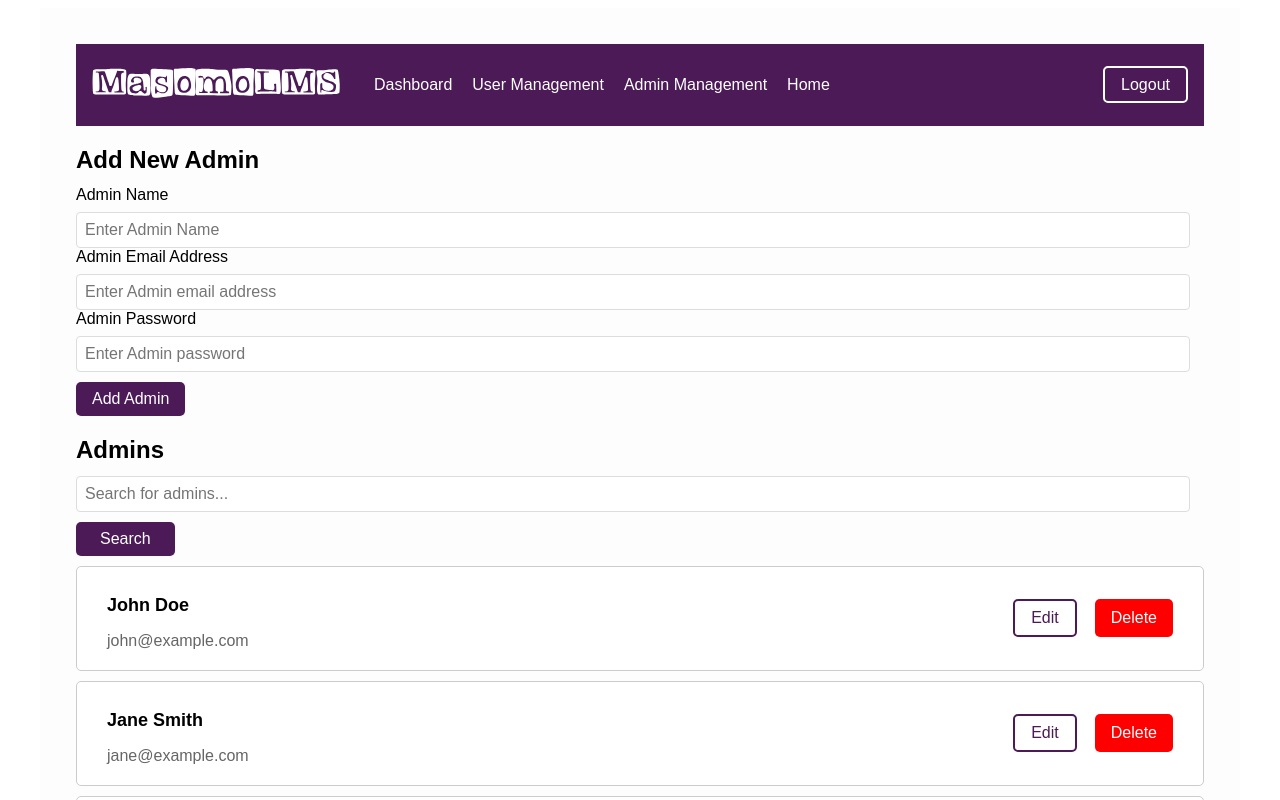
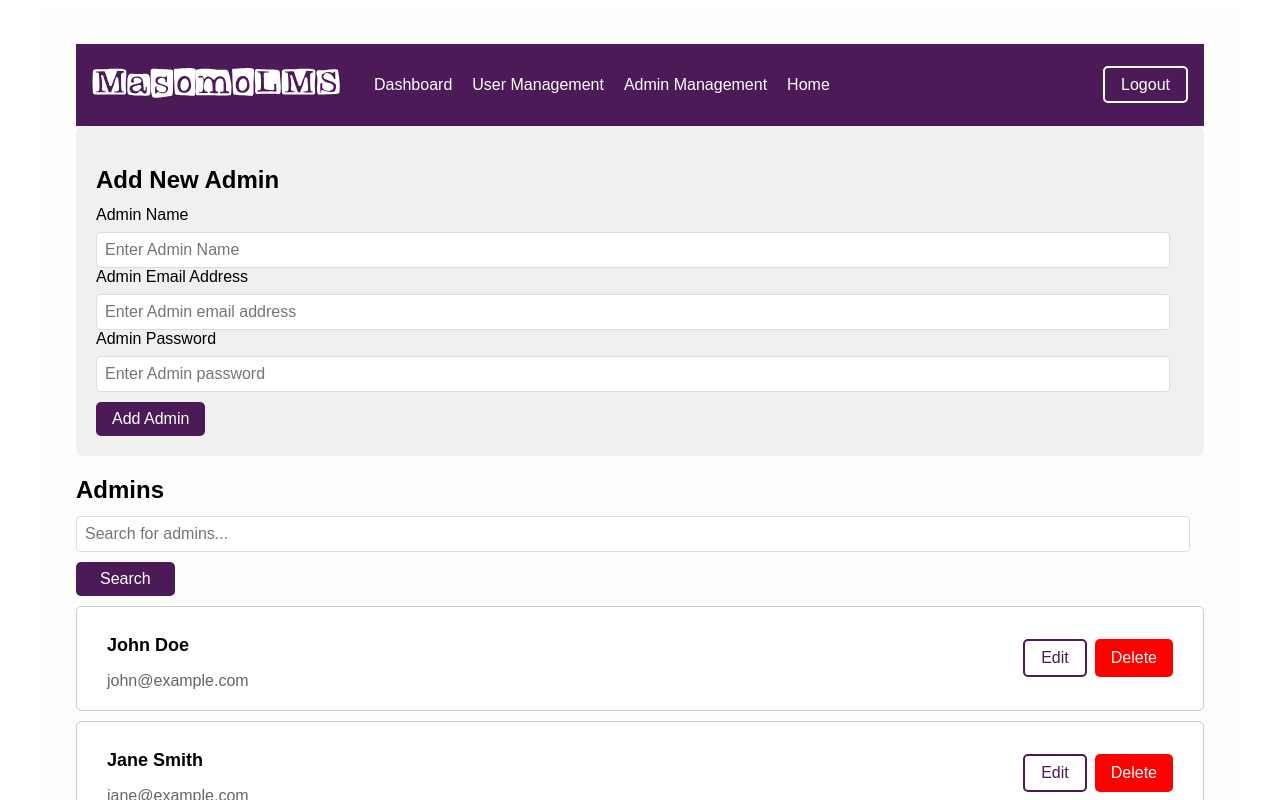
Before and after one commit to mmwandera/masomo-lms-frontend, a React (Vite) app: page /dashboard/admin-management in a window 1280 px wide. Shown: the top 800 px of the page. Built offline with nearby package versions, Linux system fonts and the light colour scheme; a web font is replaced by a local one.

Commit message:
added background on admin management form

```diff
--- a/src/admin-components/adminManagement.css
+++ b/src/admin-components/adminManagement.css
@@ -3,8 +3,12 @@
 }
 
 .admin-form-container {
-  margin-bottom: 20px;
+  background-color: #f0f0f0; /* Gray background color */
+  padding: 20px;
+  border-radius: 8px;
+  margin-bottom: 20px; /* Add some spacing between the form and the card section */
 }
+
 
 .admin-card-container {
   margin-top: 20px;
--- a/src/admin-components/reusable-components/AdminCard.jsx
+++ b/src/admin-components/reusable-components/AdminCard.jsx
@@ -8,8 +8,8 @@ export default function AdminCard({ name, email }) {
         <p className="admin-email">{email}</p>
       </div>
       <div className="admin-buttons-container">
-        <button className="edit-button">Edit</button>
-        <button className="delete-button">Delete</button>
+        <button className="admin-edit-button">Edit</button>
+        <button className="admin-delete-button">Delete</button>
       </div>
     </div>
   );
--- a/src/admin-components/reusable-components/adminCard.css
+++ b/src/admin-components/reusable-components/adminCard.css
@@ -16,7 +16,7 @@
   display: flex;
 }
 
-.edit-button {
+.admin-edit-button {
   padding: 8px 16px;
   margin-right: 8px;
   color: #4C1A57; /* Primary color */
@@ -27,13 +27,13 @@
   background-color: transparent;
 }
 
-.edit-button:hover {
+.admin-edit-button:hover {
   background-color: #4C1A57; /* Primary color */
   color: #fff;
 }
 
 
-.delete-button {
+.admin-delete-button {
   padding: 8px 16px;
   background-color: #FF0000; /* Red color */
   color: #fff;
@@ -43,6 +43,6 @@
   transition: background-color 0.3s ease;
 }
 
-.delete-button:hover {
+.admin-delete-button:hover {
   background-color: #CC0000; /* Darker red color on hover */
 }
```
